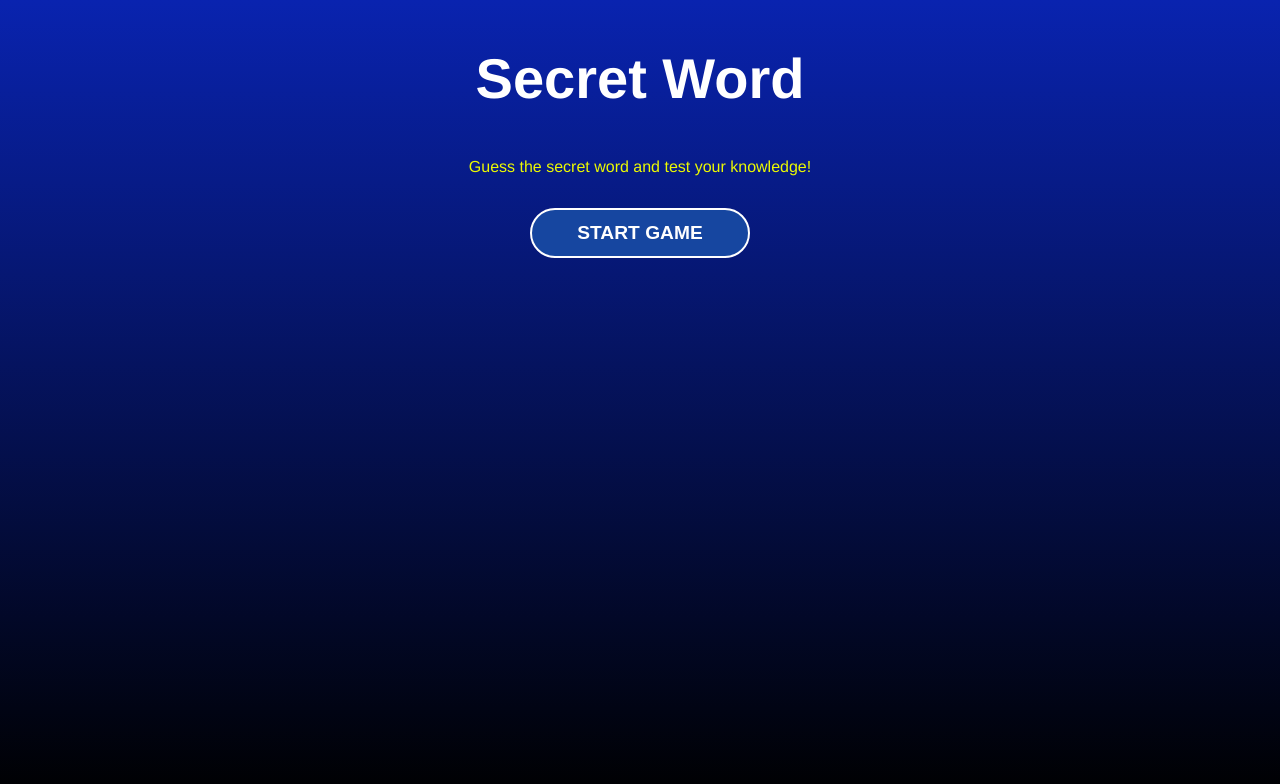
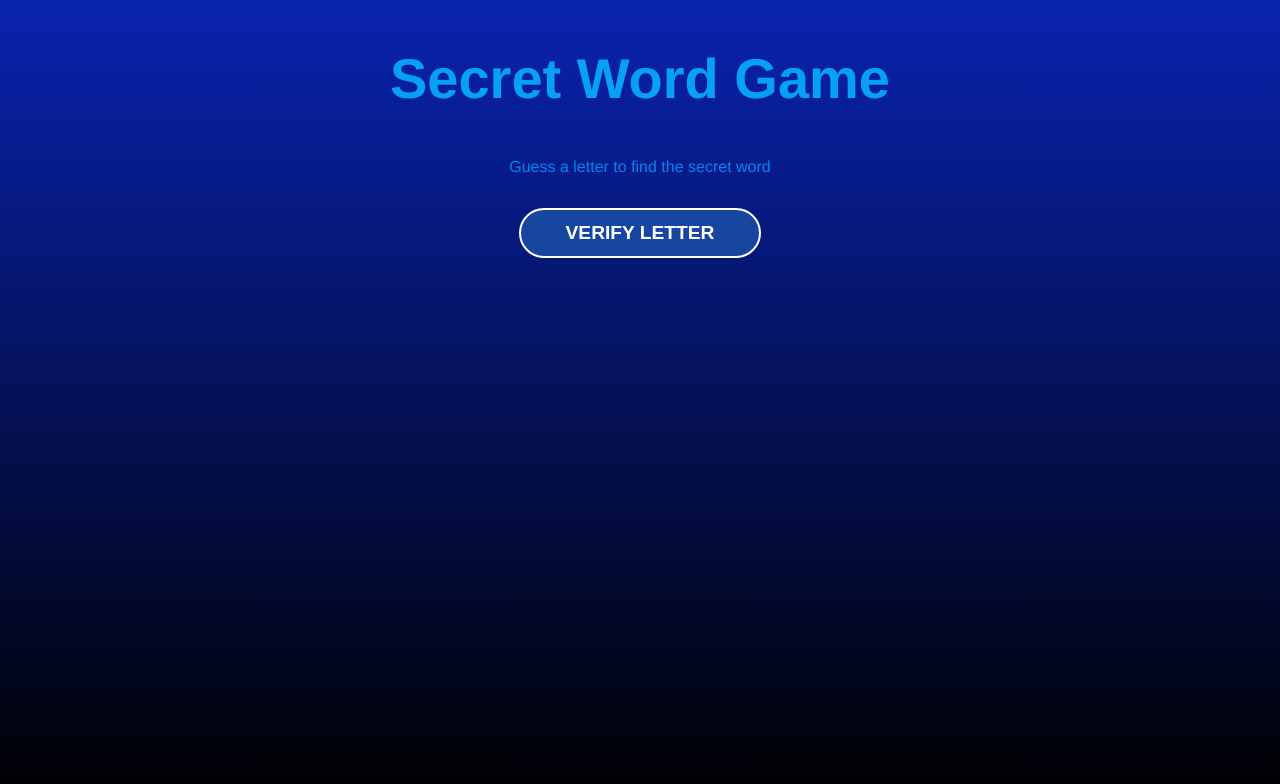
Before and after one commit to devmourao/secret-word-game, a React (Vite) app: page / in a window 1280 px wide. Both pictures are taken after a click on the button "START GAME". Shown: the top 784 px of the page. Built offline with nearby package versions, Linux system fonts and the light colour scheme.

Commit message:
feat: implement game stage transitions

```diff
--- a/src/App.jsx
+++ b/src/App.jsx
@@ -22,15 +22,28 @@ function App() {
   const [gameStage, setGameStage] = useState(stages[0].name);
   const [words] = useState(wordsList);
 
-  console.log(words);
+
+  const startGame = () => {
+    setGameStage(stages[1].name);
+  }
+
+  //process the letter input
+  const verifyLetter = () => {
+    setGameStage(stages[2].name);
+  }
+
+
+  const restartGame = () => {
+    setGameStage(stages[0].name);
+  }
 
   return (
     <>
       <main className='App'>
 
-         {gameStage === 'start' && <StartScreen />}
-         {gameStage === "game" && < Game/>}
-         {gameStage === "end" && <GameOver />}
+         {gameStage === 'start' && <StartScreen startGame={startGame} />}
+         {gameStage === "game" && < Game verifyLetter={verifyLetter}/>}
+         {gameStage === "end" && <GameOver restartGame={restartGame}/>}
 
       </main>
 
--- a/src/components/Game.css
+++ b/src/components/Game.css
@@ -0,0 +1,9 @@
+.game h1 {
+    font-size: 3.5em;
+    color: rgb(6, 161, 245);
+}
+
+.game p {
+    margin-bottom: 2em;
+    color: #0583f2;
+}
--- a/src/components/Game.jsx
+++ b/src/components/Game.jsx
@@ -1,9 +1,12 @@
 import "./Game.css"
 
-
-const Game = () => {
+const Game = ({verifyLetter}) => {
     return (
-        <div>Game</div>
+        <section className="game">
+            <h1>Secret Word Game</h1>
+            <p>Guess a letter to find the secret word</p>
+            <button onClick={verifyLetter}>Verify Letter</button>
+        </section>
     )
 }
 
--- a/src/components/GameOver.css
+++ b/src/components/GameOver.css
@@ -0,0 +1,9 @@
+.gameOver h1 {
+    font-size: 3.5em;
+    color: rgb(245, 6, 6);
+}
+
+.gameOver p {
+    margin-bottom: 2em;
+    color: #f29305;
+}
--- a/src/components/GameOver.jsx
+++ b/src/components/GameOver.jsx
@@ -1,8 +1,13 @@
 import "./GameOver.css"
 
-const GameOver = () => {
+const GameOver = ({restartGame}) => {
     return (
-        <div>GameOver</div>
+        <section className="gameOver">
+            <h1>Game Over</h1>
+            <p>Try again to beat your high score!</p>
+            <button  onClick={restartGame}>Play Again</button>
+        </section>
+
     )
 }
 
--- a/src/components/StartScreen.css
+++ b/src/components/StartScreen.css
@@ -1,8 +1,9 @@
 .start h1 {
     font-size: 3.5em;
+    color: rgb(70, 245, 6);
 }
 
 .start p {
     margin-bottom: 2em;
-    color: #ecfa00;
+    color: #e6f205;
 }
--- a/src/components/StartScreen.jsx
+++ b/src/components/StartScreen.jsx
@@ -1,6 +1,6 @@
 import './StartScreen.css'
 
-function StartScreen() {
+function StartScreen({startGame}) {
 
 
   return (
@@ -11,7 +11,7 @@ function StartScreen() {
         Guess the secret word and test your knowledge!
       </p>
 
-      <button>
+      <button onClick={startGame}>
         Start Game
       </button>
     </section>
```
